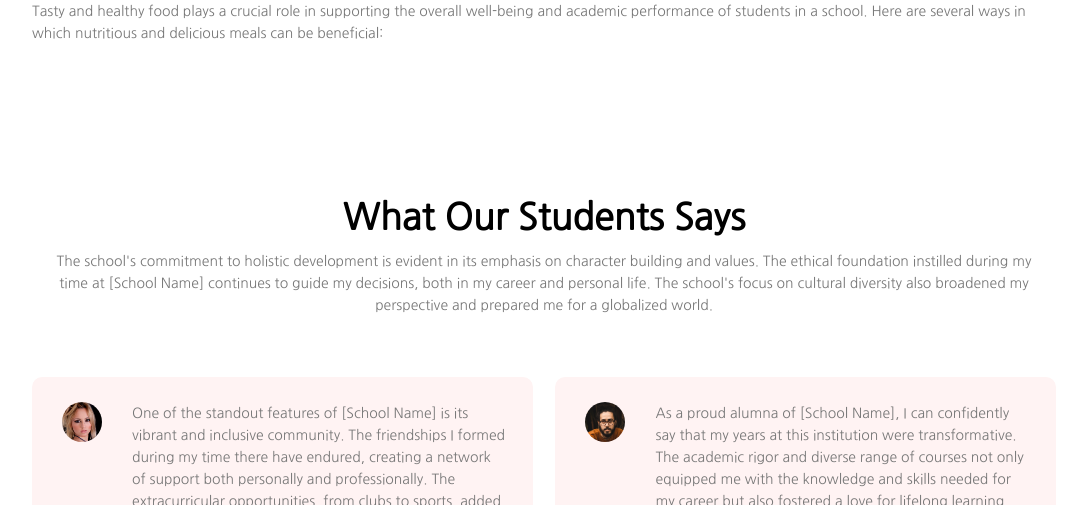
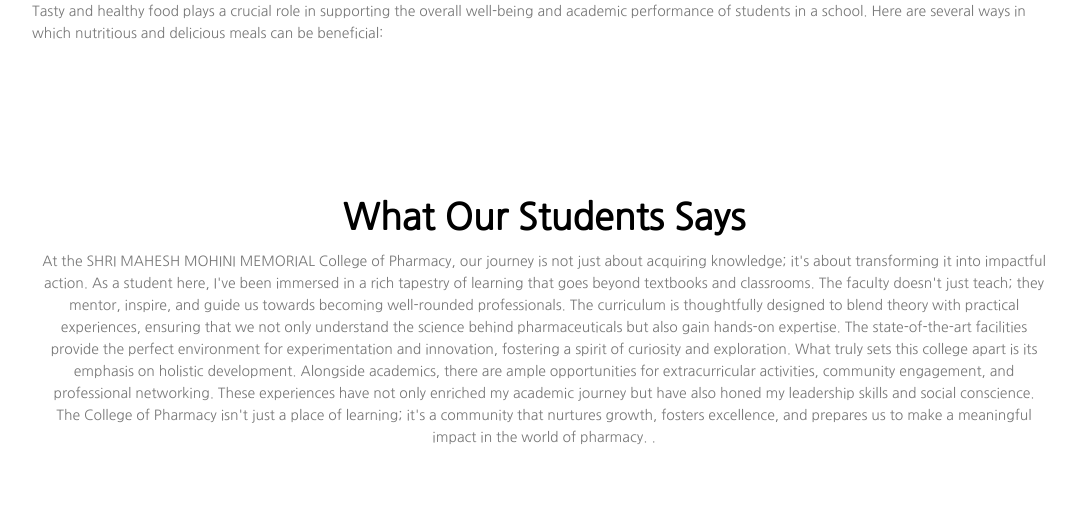
Before and after one commit to Shiva6200744685/College-of-Pharmacy-website, a Django app: page / in a window 1280 px wide. Shown: the part 5995-6500 px from the top of the page, without its empty margins (96-1172 px from the left). Run offline with Django 5.2, Linux system fonts and the light colour scheme.

Commit message:
Update index.html

```diff
--- a/work_app/templates/index.html
+++ b/work_app/templates/index.html
@@ -168,10 +168,15 @@
     <section class="testimonials">
 
         <h1>What Our Students Says</h1>
-        <p>The school's commitment to holistic development is evident in its emphasis on character building and values.
-            The ethical foundation instilled during my time at [School Name] continues to guide my decisions, both in my
-            career and personal life. The school's focus on cultural diversity also broadened my perspective and
-            prepared me for a globalized world.</p>
+        <p>At the SHRI MAHESH MOHINI MEMORIAL College of Pharmacy, our journey is not just about acquiring knowledge; it's about transforming it into impactful action. As a student here, I've been immersed in a rich tapestry of learning that goes beyond textbooks and classrooms. The faculty doesn't just teach; they mentor, inspire, and guide us towards becoming well-rounded professionals.
+
+The curriculum is thoughtfully designed to blend theory with practical experiences, ensuring that we not only understand the science behind pharmaceuticals but also gain hands-on expertise. The state-of-the-art facilities provide the perfect environment for experimentation and innovation, fostering a spirit of curiosity and exploration.
+
+What truly sets this college apart is its emphasis on holistic development. Alongside academics, there are ample opportunities for extracurricular activities, community engagement, and professional networking. These experiences have not only enriched my academic journey but have also honed my leadership skills and social conscience.
+
+The College of Pharmacy isn't just a place of learning; it's a community that nurtures growth, fosters excellence, and prepares us to make a meaningful impact in the world of pharmacy.
+
+.</p>
         <div class="row">
             <div class="testimonials-col">
                 <img src="{% static 'img/user1.jpg' %}">
```
